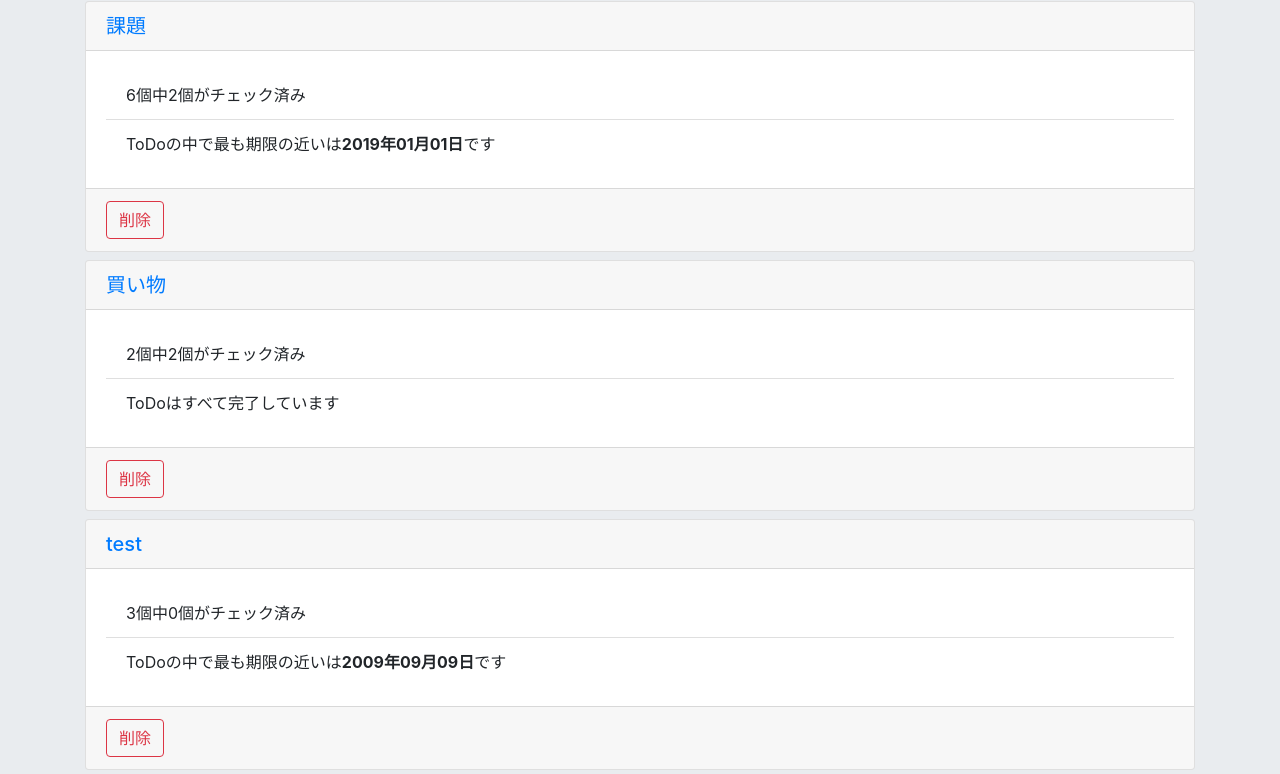
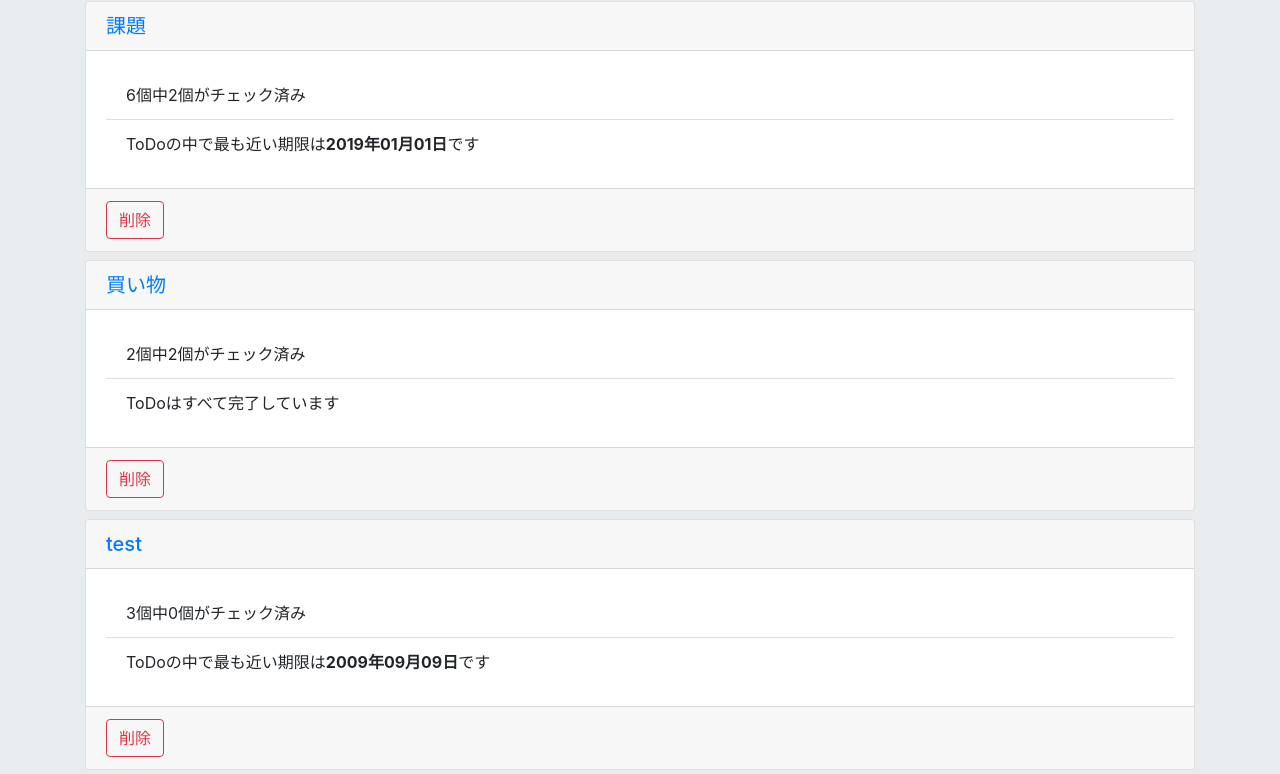
Before and after one commit to tatuu/ToDoList, a Django app: page / in a window 1280 px wide. Shown: the part 326-1100 px from the top of the page. Run offline with Django 3.2, Linux system fonts and the light colour scheme; data comes from the database, SQL or seed files in the repository; some libraries are stand-ins or nearby versions.

Commit message:
[fix] 誤字の修正

```diff
--- a/project/todo/templates/todo/index.html
+++ b/project/todo/templates/todo/index.html
@@ -45,7 +45,7 @@
                             {% if dict_num|dictid:id == dict_checked_num|dictid:id %}
                             <li class="list-group-item">ToDoはすべて完了しています</li>
                             {% else %}
-                            <li class="list-group-item">ToDoの中で最も期限の近いは<b>{{ dict_deadline|dictid:id }}</b>です</li>
+                            <li class="list-group-item">ToDoの中で最も近い期限は<b>{{ dict_deadline|dictid:id }}</b>です</li>
                             {% endif %}
                         {% endifequal %}
                     {% endwith %}
```
